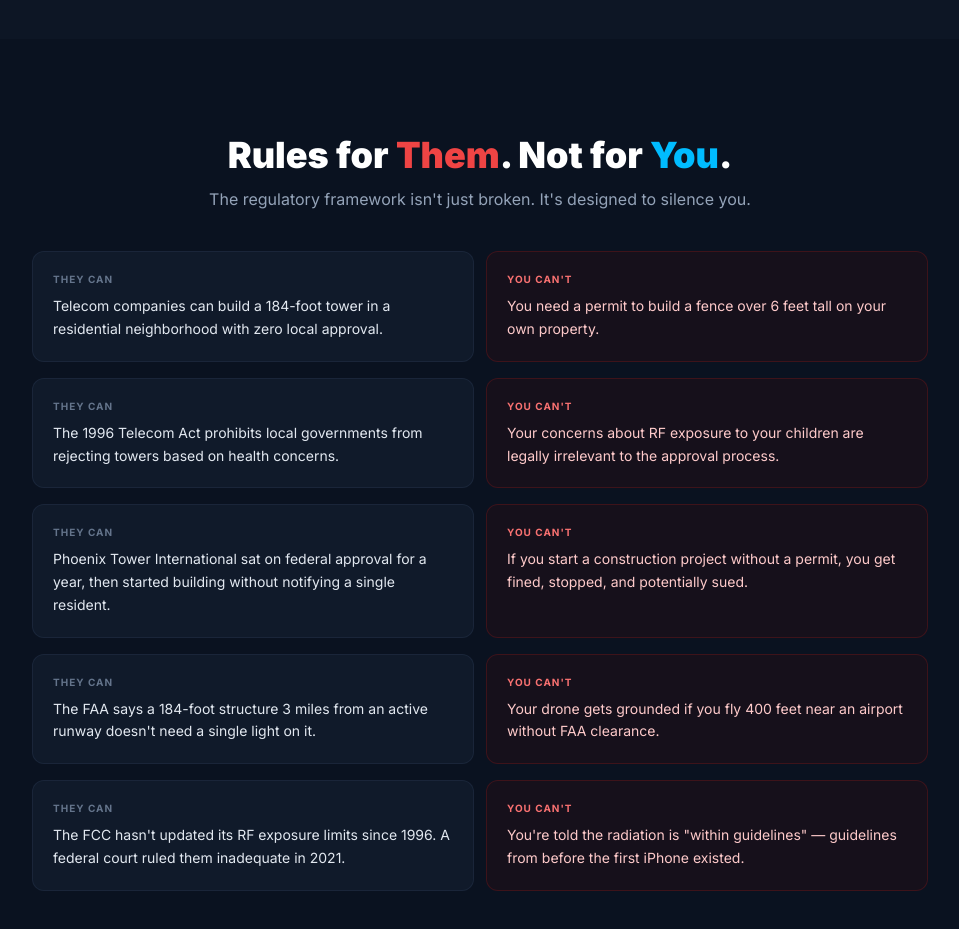
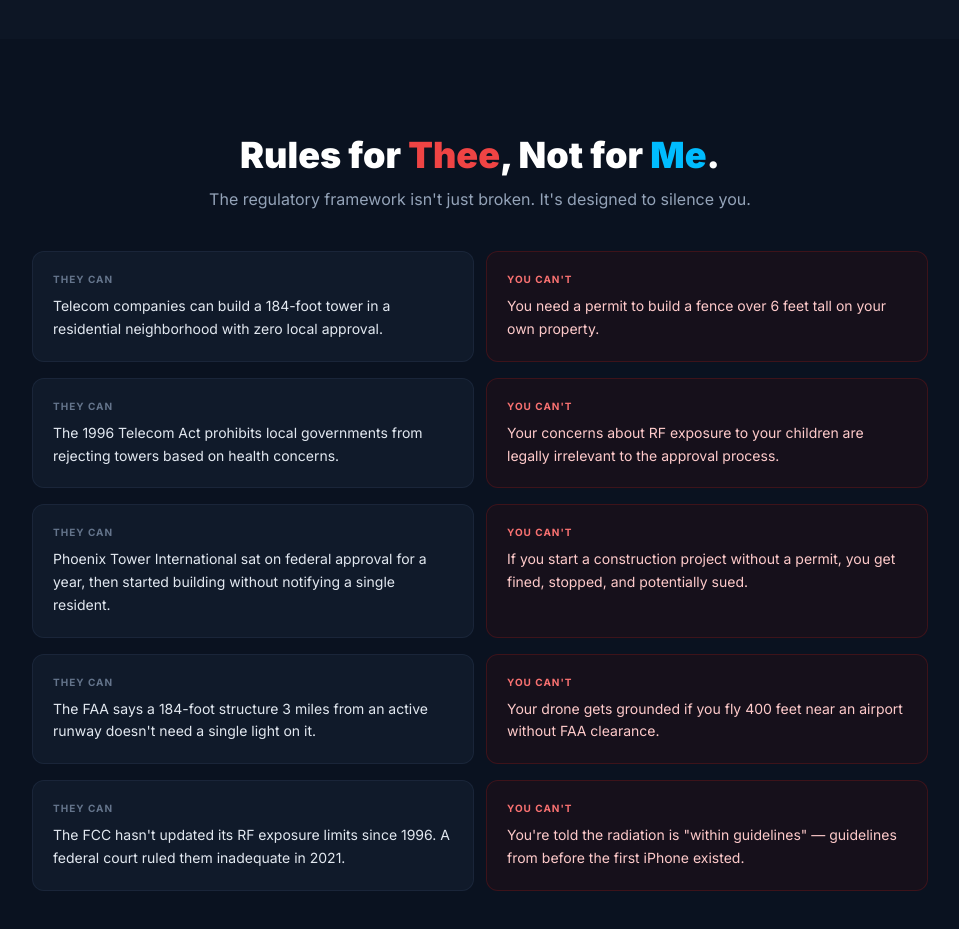
Before and after one commit to kondaguey/protectliverpoolny, a Next.js app: page /the-facts in a window 1280 px wide. Shown: the part 4920-5849 px from the top of the page, without its empty margins (160-1119 px from the left). Built offline with nearby package versions, Linux system fonts and the light colour scheme.

Commit message:
fix: correct phrase to 'Rules for Thee, Not for Me'

```diff
--- a/src/app/the-facts/page.tsx
+++ b/src/app/the-facts/page.tsx
@@ -607,8 +607,8 @@ export default function TheFactsPage() {
             className="text-center mb-10"
           >
             <h2 className="text-3xl md:text-4xl font-black text-white mb-3">
-              Rules for <span className="text-danger-500">Them</span>.
-              Not for <span className="text-sky-400">You</span>.
+              Rules for <span className="text-danger-500">Thee</span>,{" "}
+              Not for <span className="text-sky-400">Me</span>.
             </h2>
             <p className="text-dark-400 max-w-2xl mx-auto">
               The regulatory framework isn&apos;t just broken. It&apos;s
```
